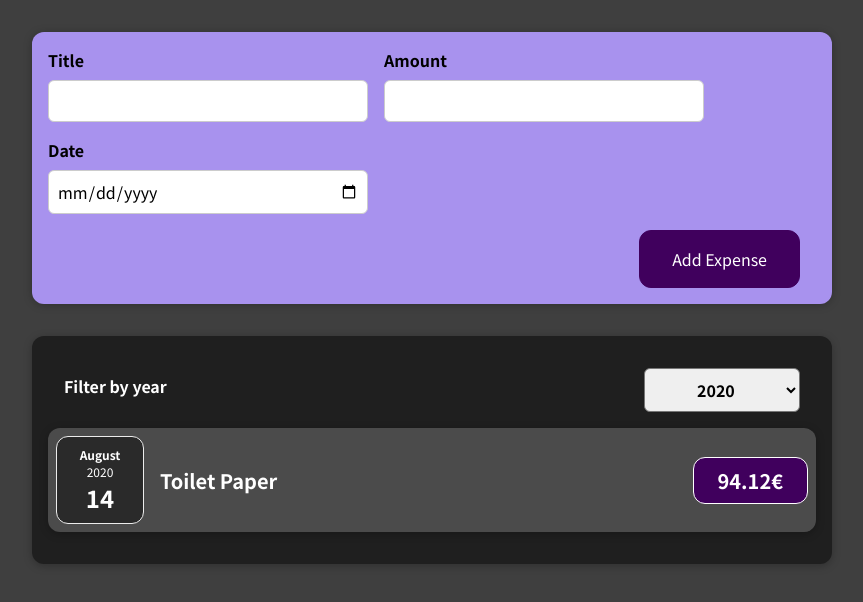
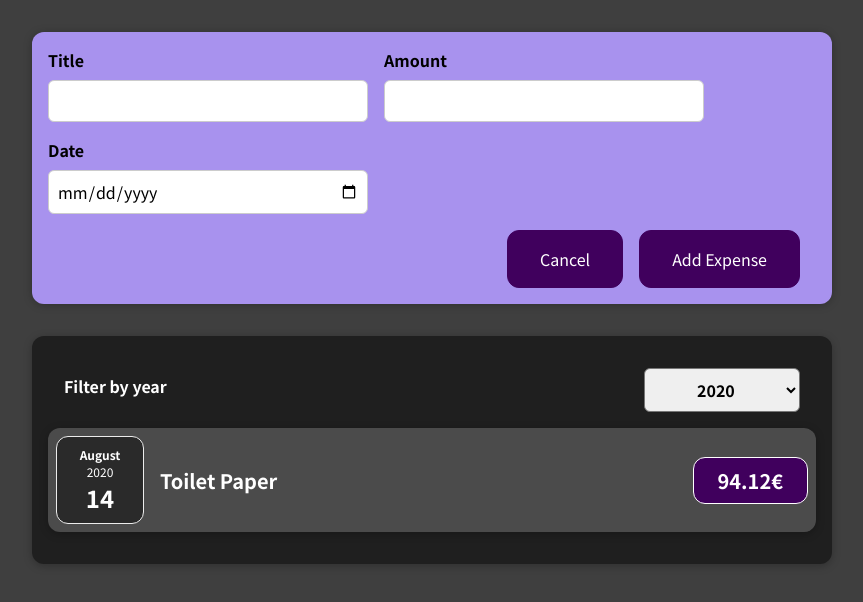
Before and after one commit to alexander101010/react-expense-tracker, a React (Create React App) app: page / in a window 1280 px wide. Both pictures are taken after a click on the button "Add New Expense". Shown: the top 602 px of the page, without its empty margins (208-1071 px from the left). Built offline with nearby package versions, Linux system fonts and the light colour scheme.

Commit message:
slight refactor and cleanup, add required to inputs to prevent empty submits

```diff
--- a/src/components/NewExpense/ExpenseForm.js
+++ b/src/components/NewExpense/ExpenseForm.js
@@ -6,6 +6,13 @@ const ExpenseForm = (props) => {
   const [enteredTitle, setEnteredTitle] = useState('');
   const [enteredAmount, setEnteredAmount] = useState('');
   const [enteredDate, setEnteredDate] = useState('');
+
+  const resetForm = () => {
+    // Clear fields with 2-way binding with dynamically assigned value attribute on form input
+    setEnteredTitle('');
+    setEnteredAmount('');
+    setEnteredDate('');
+  };
 
   // single state approach
   // const [userInput, setUserInput] = useState({
@@ -16,14 +23,6 @@ const ExpenseForm = (props) => {
 
   const titleChangeHandler = (e) => {
     setEnteredTitle(e.target.value); // with multiple states
-
-    // single state approach
-    // setUserInput((prevState)=> {
-    //   return {
-    //     ...prevState,
-    //     enteredTitle: e.target.value
-    //   }
-    // })
   };
 
   const amountChangeHandler = (e) => {
@@ -42,16 +41,17 @@ const ExpenseForm = (props) => {
       date: new Date(enteredDate),
     };
     console.log(expenseData);
-    // console.log(`New Expense: ${enteredDate} ${enteredTitle} ${enteredAmount}`);
 
-    // function onSaveExpenseData passed as props from NewExpense
     props.onSaveExpenseData(expenseData);
 
-    // Clear fields with 2-way binding with dynamically assigned value attribute on form input
-    setEnteredTitle('');
-    setEnteredAmount('');
-    setEnteredDate('');
+    resetForm();
   };
+
+  // const cancelBtnClickHandler = (e) => {
+  //   e.preventDefault(); // prevents form from submitting - do this by setting type of button to button rather than submit
+  //   props.onCancel(); // call this in onClick instead.
+  //   resetForm();
+  // };
 
   return (
     <form onSubmit={formSubmitHandler}>
@@ -60,6 +60,7 @@ const ExpenseForm = (props) => {
           <label>Title</label>
           <input
             type='text'
+            required
             value={enteredTitle}
             onChange={titleChangeHandler}
           />
@@ -68,6 +69,7 @@ const ExpenseForm = (props) => {
           <label>Amount</label>
           <input
             type='number'
+            required
             min='0.01'
             step='0.01'
             value={enteredAmount}
@@ -77,6 +79,7 @@ const ExpenseForm = (props) => {
         <div className='new-expense__control'>
           <label>Date</label>
           <input
+            required
             type='date'
             min='2019-01-01'
             max='2022-12-31'
@@ -86,6 +89,9 @@ const ExpenseForm = (props) => {
         </div>
       </div>
       <div className='new-expense__actions'>
+        <button type='button' onClick={props.onCancel}>
+          Cancel
+        </button>
         <button type='submit'>Add Expense</button>
       </div>
     </form>
```
